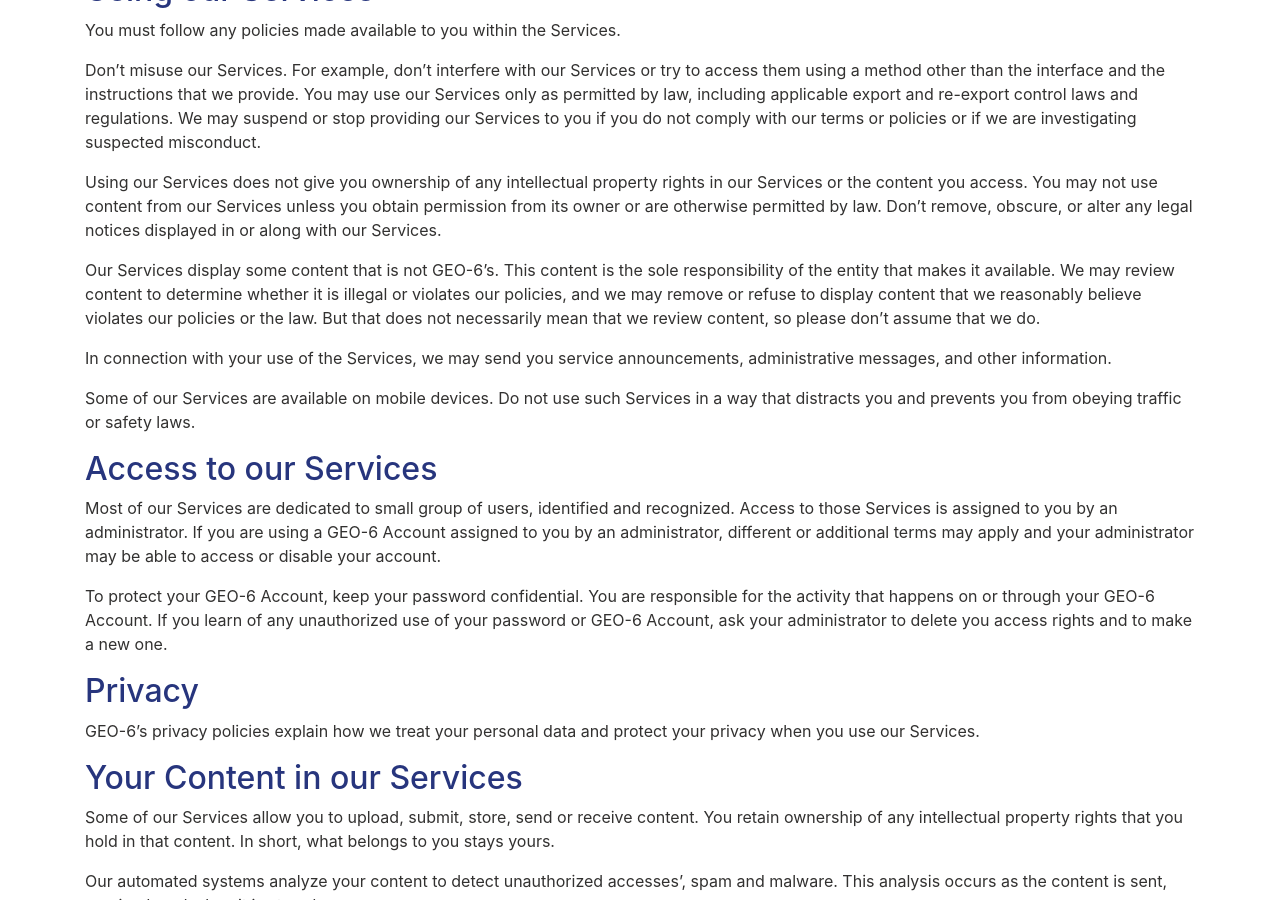
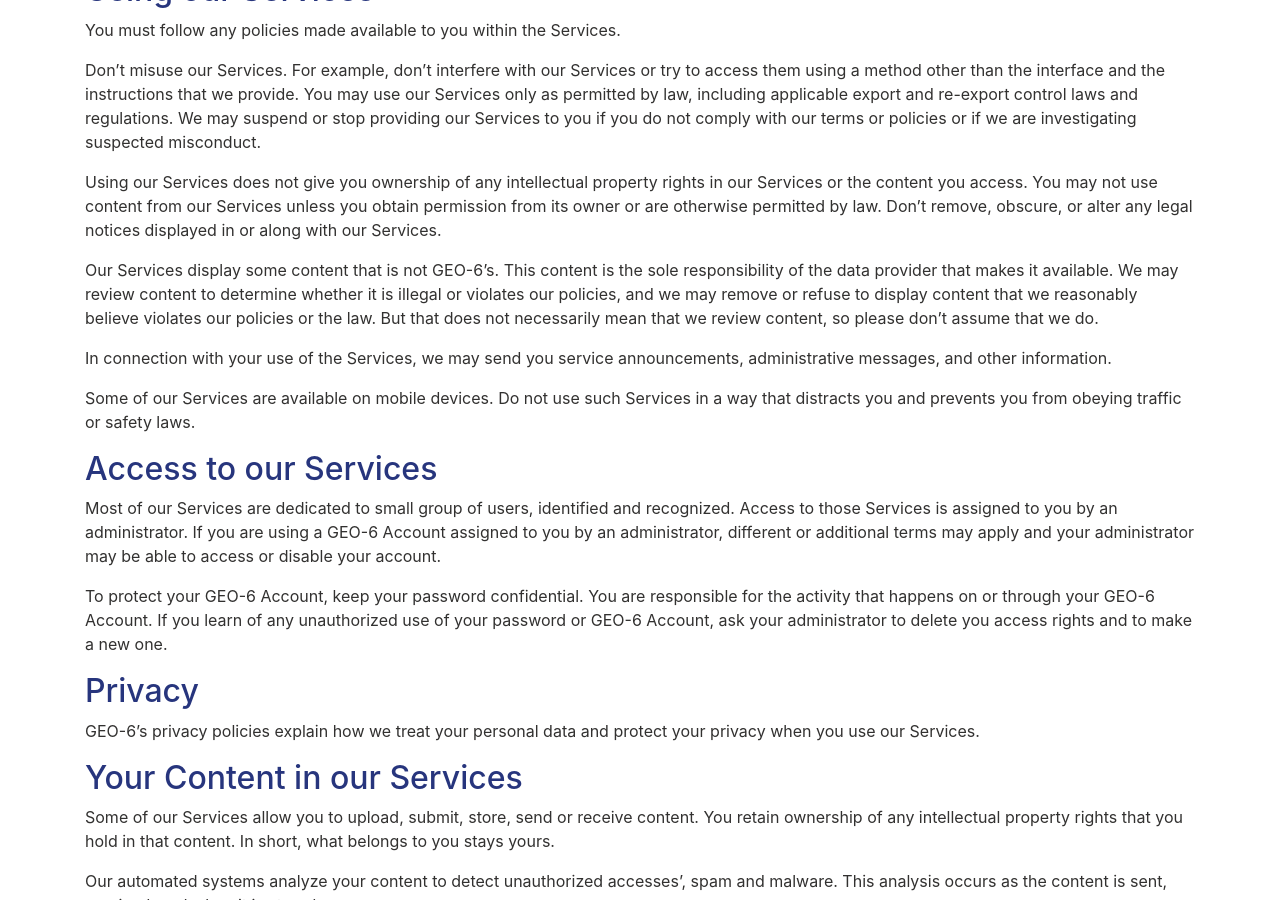
Before and after one commit to geo6/website, a Jekyll site: the page built from en/terms.md, in a window 1280 px wide and 900 px high, scrolled down 539 px. Built offline with Jekyll 4.4.1, drawn with Linux system fonts in a browser that asks for light colours.

Commit message:
Update terms.md

```diff
--- a/en/terms.md
+++ b/en/terms.md
@@ -24,7 +24,7 @@ Don’t misuse our Services. For example, don’t interfere with our Services or
 
 Using our Services does not give you ownership of any intellectual property rights in our Services or the content you access. You may not use content from our Services unless you obtain permission from its owner or are otherwise permitted by law. Don’t remove, obscure, or alter any legal notices displayed in or along with our Services.
 
-Our Services display some content that is not GEO-6’s. This content is the sole responsibility of the entity that makes it available. We may review content to determine whether it is illegal or violates our policies, and we may remove or refuse to display content that we reasonably believe violates our policies or the law. But that does not necessarily mean that we review content, so please don’t assume that we do.
+Our Services display some content that is not GEO-6’s. This content is the sole responsibility of the data provider that makes it available. We may review content to determine whether it is illegal or violates our policies, and we may remove or refuse to display content that we reasonably believe violates our policies or the law. But that does not necessarily mean that we review content, so please don’t assume that we do.
 
 In connection with your use of the Services, we may send you service announcements, administrative messages, and other information.
 
```
